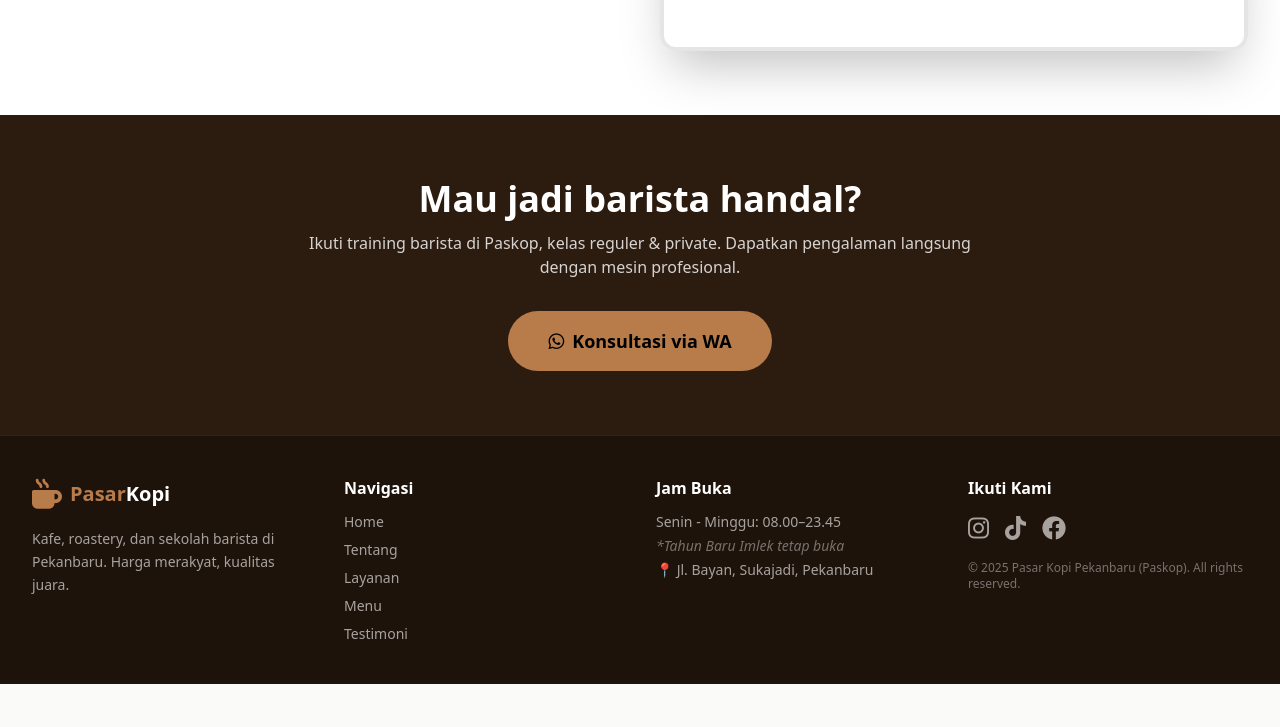
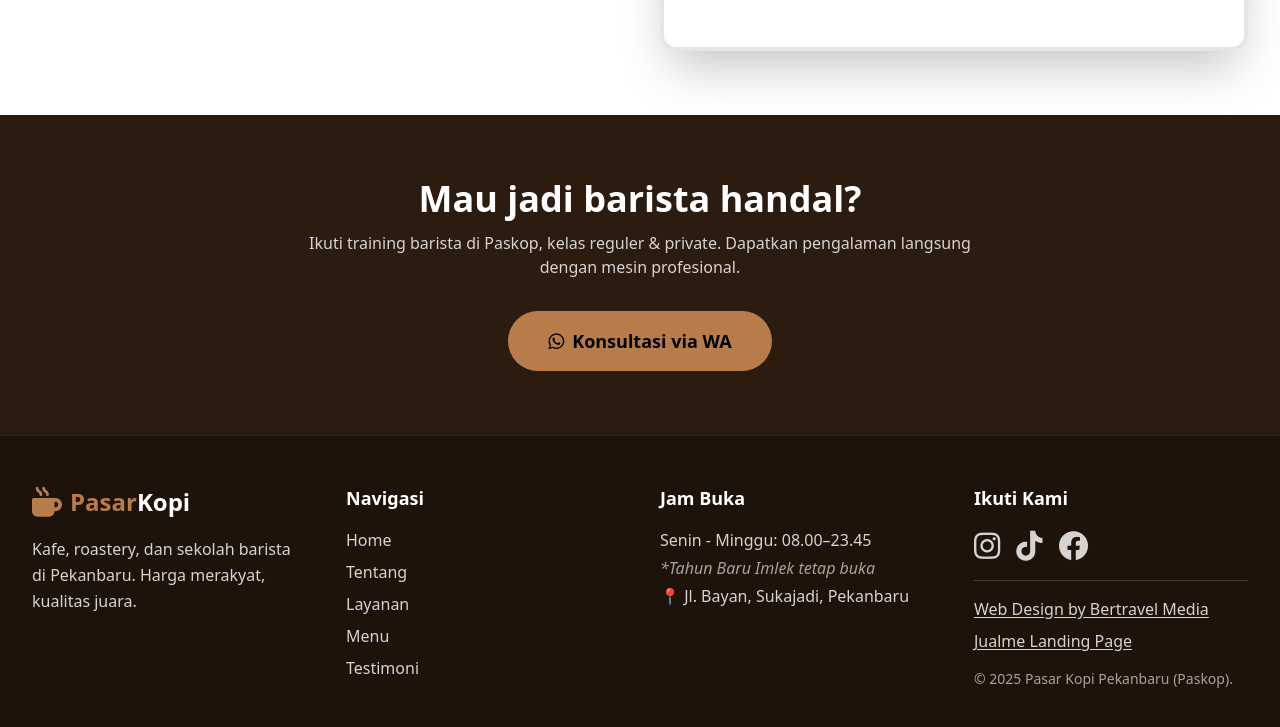
Before and after one commit to Haryono95/pasar-kopi-pekanbaru, a plain HTML site: page index.html in a window 1280 px wide. Shown: the part 3253-3980 px from the top of the page. Before the commit the page ends 3937 px from the top, so only its background shows below. Drawn offline with nearby package versions, Linux system fonts and the light colour scheme; grey boxes are pictures that could not be loaded.

Commit message:
Update index.html

```diff
--- a/index.html
+++ b/index.html
@@ -261,19 +261,22 @@
   </section>
 
   <!-- ===== FOOTER ===== -->
-  <footer class="bg-[#1e130b] text-stone-400 py-10 border-t border-stone-800">
+<footer class="bg-[#1e130b] text-stone-300 py-12 border-t border-stone-800">
   <div class="container mx-auto px-4 md:px-8">
-      <div class="grid grid-cols-1 md:grid-cols-4 gap-8">
+    <div class="grid grid-cols-1 md:grid-cols-4 gap-10">
+      <!-- Kolom 1: Brand -->
       <div>
         <div class="flex items-center space-x-2 text-white mb-4">
           <i class="fas fa-mug-hot text-3xl text-[#b87c4b]"></i>
-            <span class="text-xl font-bold"><span class="text-[#b87c4b]">Pasar</span>Kopi</span>
+          <span class="text-2xl font-bold"><span class="text-[#b87c4b]">Pasar</span>Kopi</span>
         </div>
-          <p class="text-sm leading-relaxed">Kafe, roastery, dan sekolah barista di Pekanbaru. Harga merakyat, kualitas juara.</p>
+        <p class="text-base leading-relaxed">Kafe, roastery, dan sekolah barista di Pekanbaru. Harga merakyat, kualitas juara.</p>
       </div>
+
+      <!-- Kolom 2: Navigasi -->
       <div>
-          <h5 class="font-semibold text-white mb-3">Navigasi</h5>
-          <ul class="space-y-2 text-sm">
+        <h5 class="font-semibold text-white mb-4 text-lg">Navigasi</h5>
+        <ul class="space-y-2 text-base">
           <li><a href="#home" class="hover:text-[#b87c4b] transition">Home</a></li>
           <li><a href="#tentang" class="hover:text-[#b87c4b] transition">Tentang</a></li>
           <li><a href="#layanan" class="hover:text-[#b87c4b] transition">Layanan</a></li>
@@ -281,22 +284,36 @@
           <li><a href="#testimoni" class="hover:text-[#b87c4b] transition">Testimoni</a></li>
         </ul>
       </div>
+
+      <!-- Kolom 3: Jam Buka -->
       <div>
-          <h5 class="font-semibold text-white mb-3">Jam Buka</h5>
-          <ul class="space-y-1 text-sm">
+        <h5 class="font-semibold text-white mb-4 text-lg">Jam Buka</h5>
+        <ul class="space-y-1 text-base">
           <li>Senin - Minggu: 08.00–23.45</li>
-            <li class="text-stone-500 italic">*Tahun Baru Imlek tetap buka</li>
+          <li class="text-stone-400 italic">*Tahun Baru Imlek tetap buka</li>
           <li class="mt-3">📍 Jl. Bayan, Sukajadi, Pekanbaru</li>
         </ul>
       </div>
+
+      <!-- Kolom 4: Ikuti Kami + credit -->
       <div>
-          <h5 class="font-semibold text-white mb-3">Ikuti Kami</h5>
-          <div class="flex space-x-4 text-2xl">
+        <h5 class="font-semibold text-white mb-4 text-lg">Ikuti Kami</h5>
+        <div class="flex space-x-4 text-3xl mb-4">
           <a href="#" class="hover:text-[#b87c4b] transition"><i class="fab fa-instagram"></i></a>
           <a href="#" class="hover:text-[#b87c4b] transition"><i class="fab fa-tiktok"></i></a>
           <a href="#" class="hover:text-[#b87c4b] transition"><i class="fab fa-facebook"></i></a>
         </div>
-          <p class="text-xs text-stone-500 mt-4">© 2025 Pasar Kopi Pekanbaru (Paskop). All rights reserved.</p>
+
+        <!-- credit section dengan link dan font lebih besar -->
+        <div class="text-base space-y-2 border-t border-stone-700 pt-4 mt-2">
+          <p class="text-stone-300">
+            <a href="https://www.bertravel.com/" target="_blank" rel="noopener" class="hover:text-[#b87c4b] transition underline underline-offset-2">Web Design by Bertravel Media</a>
+          </p>
+          <p class="text-stone-300">
+            <a href="https://www.jualme.com/" target="_blank" rel="noopener" class="hover:text-[#b87c4b] transition underline underline-offset-2">Jualme Landing Page</a>
+          </p>
+          <p class="text-stone-400 text-sm pt-2">© 2025 Pasar Kopi Pekanbaru (Paskop).</p>
+        </div>
       </div>
     </div>
   </div>
```
Lines whose indentation alone changed are shown as unchanged.
